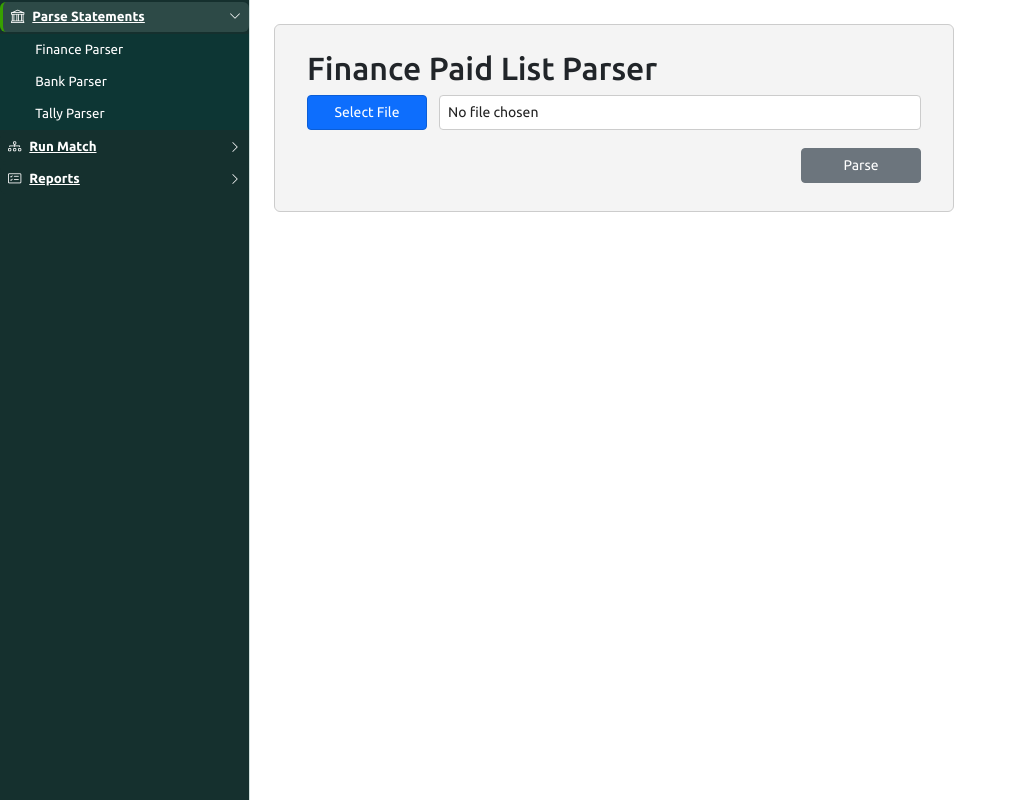
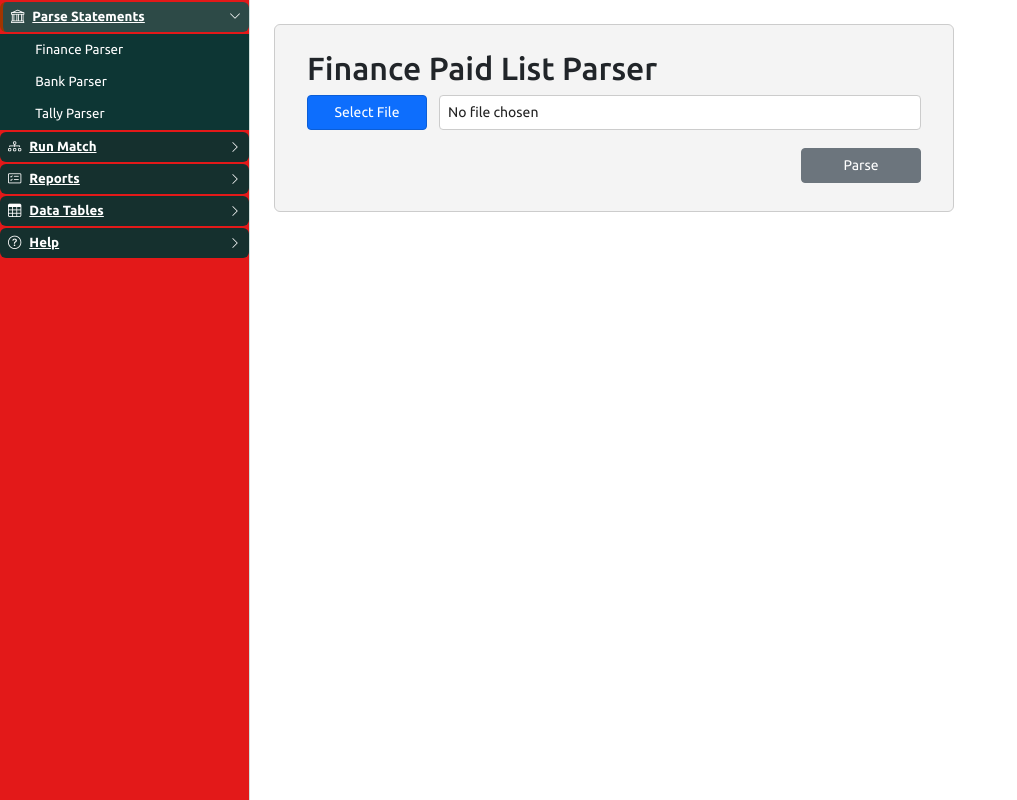
Before and after one commit to IT-Mahmud/Dev_Bank_Recon, a Flask app: page / in a window 1280 px wide. Shown: the part 48-848 px from the top of the page, without its empty margins (0-1017 px from the left). Run offline with Flask 3, Linux system fonts and the light colour scheme; some libraries are stand-ins or nearby versions.

Commit message:
Add data table routes and help text integration
- Introduced new routes for fetching bank, tally, and finance data tables.
- Added help text retrieval functionality for user assistance.
- Updated various route files to include HelpTexts for better user guidance.
- Enhanced the frontend with new data table tabs and corresponding JavaScript for dynamic data loading.

```diff
--- a/routes/bank_fin_reconcile_routes.py
+++ b/routes/bank_fin_reconcile_routes.py
@@ -7,6 +7,7 @@ from datetime import datetime
 
 from utils.db import engine, ensure_table_exists
 from logics.bank_fin_match_logic import bank_fin_match, flatten_bf_matches
+from utils.help_texts import HelpTexts
 
 bank_fin_reconcile_bp = Blueprint('bank_fin_reconcile', __name__)
 
--- a/routes/bank_fin_tally_reconcile_routes.py
+++ b/routes/bank_fin_tally_reconcile_routes.py
@@ -5,6 +5,7 @@ from datetime import datetime
 
 from utils.db import engine, ensure_table_exists
 from logics.bank_fin_tally_match_logic import bank_fin_tally_match
+from utils.help_texts import HelpTexts
 
 import sys
 import traceback
--- a/routes/bank_tally_reconcile_routes.py
+++ b/routes/bank_tally_reconcile_routes.py
@@ -13,6 +13,7 @@ from sqlalchemy import text
 from datetime import datetime
 
 from utils.db import engine, ensure_table_exists
+from utils.help_texts import HelpTexts
 
 from logics.bank_tally_match_logic_mdb import match_cheques as match_cheques_mdb
 from logics.bank_tally_match_logic_mtb import match_cheques as match_cheques_mtb
--- a/routes/main_routes.py
+++ b/routes/main_routes.py
@@ -2,6 +2,7 @@
 
 from flask import Blueprint, render_template
 from routes.parsers_config import PARSERS
+from utils.help_texts import HelpTexts
 
 main_bp = Blueprint('main', __name__)
 
--- a/routes/parsers_config.py
+++ b/routes/parsers_config.py
@@ -4,6 +4,7 @@ from parsers.fin_parser import parse_fin_statement
 from parsers.mdb_parser import parse_mdb_statement
 from parsers.mtb_parser import parse_mtb_statement
 from parsers.tally_parser import parse_tally_file
+from utils.help_texts import HelpTexts
 
 PARSERS = [
     {
--- a/routes/reports_routes.py
+++ b/routes/reports_routes.py
@@ -6,6 +6,7 @@ from sqlalchemy import text
 import pandas as pd
 import io
 import datetime
+from utils.help_texts import HelpTexts
 
 reports_bp = Blueprint('reports', __name__)
 
@@ -630,3 +631,62 @@ def download_bank_tally_matched_excel():
         )
     except Exception as e:
         return jsonify({'success': False, 'msg': str(e)}), 500
+
+@reports_bp.route('/data_table/bank_data', methods=['POST'])
+def get_bank_data_table():
+    data = request.get_json()
+    bank_code = data.get('bank_code')
+    acct_no = data.get('acct_no')
+    statement_month = data.get('statement_month')
+    statement_year = data.get('statement_year')
+
+    try:
+        with engine.connect() as conn:
+            if not any([bank_code, acct_no, statement_month, statement_year]):
+                # No filters: return all rows
+                query = text("SELECT * FROM bank_data")
+                result = conn.execute(query)
+                rows = [dict(row) for row in result.mappings()]
+            else:
+                # Filtered query as before
+                query = text(
+                    "SELECT * FROM bank_data "
+                    "WHERE bank_code = :bank_code AND acct_no = :acct_no "
+                    "AND statement_month = :statement_month AND statement_year = :statement_year"
+                )
+                result = conn.execute(query, {
+                    "bank_code": bank_code,
+                    "acct_no": acct_no,
+                    "statement_month": statement_month,
+                    "statement_year": statement_year
+                })
+                rows = [dict(row) for row in result.mappings()]
+        return jsonify({'success': True, 'data': rows})
+    except Exception as e:
+        return jsonify({'success': False, 'msg': str(e)}), 500
+
+@reports_bp.route('/data_table/tally_data', methods=['POST'])
+def get_tally_data_table():
+    try:
+        with engine.connect() as conn:
+            query = text("SELECT * FROM tally_data")
+            result = conn.execute(query)
+            rows = [dict(row) for row in result.mappings()]
+        return jsonify({'success': True, 'data': rows})
+    except Exception as e:
+        return jsonify({'success': False, 'msg': str(e)}), 500
+
+@reports_bp.route('/data_table/finance_data', methods=['POST'])
+def get_finance_data_table():
+    try:
+        with engine.connect() as conn:
+            query = text("SELECT * FROM fin_data")
+            result = conn.execute(query)
+            rows = [dict(row) for row in result.mappings()]
+        return jsonify({'success': True, 'data': rows})
+    except Exception as e:
+        return jsonify({'success': False, 'msg': str(e)}), 500
+
+@reports_bp.route('/help/<key>', methods=['GET'])
+def get_help_text(key):
+    return {'help_text': HelpTexts.get(key)}
--- a/routes/upload_routes.py
+++ b/routes/upload_routes.py
@@ -11,6 +11,7 @@ from parsers.fin_parser import parse_fin_statement
 from parsers.mdb_parser import parse_mdb_statement
 from parsers.mtb_parser import parse_mtb_statement
 from parsers.tally_parser import parse_tally_file
+from utils.help_texts import HelpTexts
 
 UPLOAD_FOLDER = 'uploads'
 os.makedirs(UPLOAD_FOLDER, exist_ok=True)
--- a/static/parser.css
+++ b/static/parser.css
@@ -190,7 +190,7 @@ hr {
 
 /* Sidebar base */
 .custom-sidebar {
-    background: #15302e;
+    background: #e31919;
     min-width: 250px;
     max-width: 250px;
     min-height: 100vh;
@@ -214,7 +214,7 @@ hr {
 .menu-item.active, .menu-item[aria-expanded="true"] {
     background: #1c4643;
     color: #fff;
-    border-left: 3px solid #37a000;
+    border-left: 3px solid #a03500;
 }
 .menu-item:hover, .menu-item[aria-expanded="true"] {
     background: #2d4a47;
--- a/static/parser_tabs.js
+++ b/static/parser_tabs.js
@@ -9,6 +9,106 @@ function showTab(tabId) {
     });
     document.getElementById('pane-' + tabId).style.display = 'block';
     document.getElementById('btn-' + tabId).setAttribute('data-active','1');
+    // Auto-load Data Tables when tab is shown
+    if (tabId === 'bank-data-table') {
+        const resultDiv = document.getElementById('bank-data-table-result');
+        resultDiv.textContent = 'Loading...';
+        fetch('/data_table/bank_data', {
+            method: 'POST',
+            headers: { 'Content-Type': 'application/json' },
+            body: JSON.stringify({})
+        })
+        .then(resp => resp.json())
+        .then(data => {
+            if (data.success && data.data.length) {
+                const rows = data.data;
+                const columns = Object.keys(rows[0]);
+                let html = `<div class='report-table-wrapper'><table class="report-table"><tr>`;
+                columns.forEach(col => { html += `<th>${col}</th>`; });
+                html += '</tr>';
+                rows.forEach(row => {
+                    html += '<tr>';
+                    columns.forEach(col => { html += `<td>${row[col] === null ? '' : row[col]}</td>`; });
+                    html += '</tr>';
+                });
+                html += '</table></div>';
+                resultDiv.innerHTML = html;
+            } else if (data.success && data.data.length === 0) {
+                resultDiv.textContent = 'No records found.';
+            } else {
+                resultDiv.textContent = data.msg || 'Failed to fetch data.';
+            }
+        })
+        .catch(() => {
+            resultDiv.textContent = 'Error fetching data.';
+        });
+    }
+    if (tabId === 'tally-data-table') {
+        const resultDiv = document.getElementById('tally-data-table-result');
+        resultDiv.textContent = 'Loading...';
+        fetch('/data_table/tally_data', {
+            method: 'POST',
+            headers: { 'Content-Type': 'application/json' },
+            body: JSON.stringify({})
+        })
+        .then(resp => resp.json())
+        .then(data => {
+            if (data.success && data.data.length) {
+                const rows = data.data;
+                const columns = Object.keys(rows[0]);
+                let html = `<div class='report-table-wrapper'><table class="report-table"><tr>`;
+                columns.forEach(col => { html += `<th>${col}</th>`; });
+                html += '</tr>';
+                rows.forEach(row => {
+                    html += '<tr>';
+                    columns.forEach(col => { html += `<td>${row[col] === null ? '' : row[col]}</td>`; });
+                    html += '</tr>';
+                });
+                html += '</table></div>';
+                resultDiv.innerHTML = html;
+            } else if (data.success && data.data.length === 0) {
+                resultDiv.textContent = 'No records found.';
+            } else {
+                resultDiv.textContent = data.msg || 'Failed to fetch data.';
+            }
+        })
+        .catch(() => {
+            resultDiv.textContent = 'Error fetching data.';
+        });
+    }
+    if (tabId === 'finance-data-table') {
+        const resultDiv = document.getElementById('finance-data-table-result');
+        resultDiv.textContent = 'Loading...';
+        fetch('/data_table/finance_data', {
+            method: 'POST',
+            headers: { 'Content-Type': 'application/json' },
+            body: JSON.stringify({})
+        })
+        .then(resp => resp.json())
+        .then(data => {
+            if (data.success && data.data.length) {
+                const rows = data.data;
+                const columns = Object.keys(rows[0]);
+                let html = `<div class='report-table-wrapper'><table class="report-table"><tr>`;
+                columns.forEach(col => { html += `<th>${col}</th>`; });
+                html += '</tr>';
+                rows.forEach(row => {
+                    html += '<tr>';
+                    columns.forEach(col => { html += `<td>${row[col] === null ? '' : row[col]}</td>`; });
+                    html += '</tr>';
+                });
+                html += '</table></div>';
+                resultDiv.innerHTML = html;
+            } else if (data.success && data.data.length === 0) {
+                resultDiv.textContent = 'No records found.';
+            } else {
+                resultDiv.textContent = data.msg || 'Failed to fetch data.';
+            }
+        })
+        .catch(() => {
+            resultDiv.textContent = 'Error fetching data.';
+        });
+    }
 }
 
 function fetchAndSetBanks(selectId) {
@@ -1792,3 +1892,183 @@ if (btMatchedForm) {
         .finally(() => { excelBtn.disabled = false; excelBtn.textContent = 'Download Excel'; });
     });
 }
+
+// --- Data Tables: Bank Data Table ---
+if (document.getElementById('bank-data-table-bank-code-select')) {
+    populateBankDropdown('bank-data-table-bank-code-select', function() {
+        const bankCode = document.getElementById('bank-data-table-bank-code-select').value;
+        populateAccountDropdown('bank-data-table-acct-no-select', bankCode);
+    });
+    document.getElementById('bank-data-table-bank-code-select').addEventListener('change', function() {
+        const bankCode = this.value;
+        populateAccountDropdown('bank-data-table-acct-no-select', bankCode);
+    });
+    // Populate months and years
+    fetch('/get_statement_months', { method: 'GET' })
+        .then(resp => resp.json())
+        .then(data => {
+            const select = document.getElementById('bank-data-table-statement-month-select');
+            select.innerHTML = '<option value="">-- Select Month --</option>';
+            if (data.success && data.months.length) {
+                data.months.forEach(month => {
+                    const opt = document.createElement('option');
+                    opt.value = month;
+                    opt.text = month;
+                    select.appendChild(opt);
+                });
+            } else {
+                select.innerHTML = '<option value="">No months found</option>';
+            }
+        });
+    fetch('/get_statement_years', { method: 'GET' })
+        .then(resp => resp.json())
+        .then(data => {
+            const select = document.getElementById('bank-data-table-statement-year-select');
+            select.innerHTML = '<option value="">-- Select Year --</option>';
+            if (data.success && data.years.length) {
+                data.years.forEach(year => {
+                    const opt = document.createElement('option');
+                    opt.value = year;
+                    opt.text = year;
+                    select.appendChild(opt);
+                });
+            } else {
+                select.innerHTML = '<option value="">No years found</option>';
+            }
+        });
+}
+// --- Data Tables: Tally Data Table ---
+if (document.getElementById('tally-data-table-bank-code-select')) {
+    populateBankDropdown('tally-data-table-bank-code-select', function() {
+        const bankCode = document.getElementById('tally-data-table-bank-code-select').value;
+        populateAccountDropdown('tally-data-table-acct-no-select', bankCode);
+    });
+    document.getElementById('tally-data-table-bank-code-select').addEventListener('change', function() {
+        const bankCode = this.value;
+        populateAccountDropdown('tally-data-table-acct-no-select', bankCode);
+    });
+    // Populate months and years
+    fetch('/get_tally_statement_months', { method: 'GET' })
+        .then(resp => resp.json())
+        .then(data => {
+            const select = document.getElementById('tally-data-table-statement-month-select');
+            select.innerHTML = '<option value="">-- Select Month --</option>';
+            if (data.success && data.months.length) {
+                data.months.forEach(month => {
+                    const opt = document.createElement('option');
+                    opt.value = month;
+                    opt.text = month;
+                    select.appendChild(opt);
+                });
+            } else {
+                select.innerHTML = '<option value="">No months found</option>';
+            }
+        });
+    fetch('/get_tally_statement_years', { method: 'GET' })
+        .then(resp => resp.json())
+        .then(data => {
+            const select = document.getElementById('tally-data-table-statement-year-select');
+            select.innerHTML = '<option value="">-- Select Year --</option>';
+            if (data.success && data.years.length) {
+                data.years.forEach(year => {
+                    const opt = document.createElement('option');
+                    opt.value = year;
+                    opt.text = year;
+                    select.appendChild(opt);
+                });
+            } else {
+                select.innerHTML = '<option value="">No years found</option>';
+            }
+        });
+}
+// --- Data Tables: Finance Data Table ---
+if (document.getElementById('finance-data-table-bank-code-select')) {
+    populateBankDropdown('finance-data-table-bank-code-select', function() {
+        const bankCode = document.getElementById('finance-data-table-bank-code-select').value;
+        populateAccountDropdown('finance-data-table-acct-no-select', bankCode);
+    });
+    document.getElementById('finance-data-table-bank-code-select').addEventListener('change', function() {
+        const bankCode = this.value;
+        populateAccountDropdown('finance-data-table-acct-no-select', bankCode);
+    });
+    // Populate months and years
+    fetch('/get_statement_months', { method: 'GET' })
+        .then(resp => resp.json())
+        .then(data => {
+            const select = document.getElementById('finance-data-table-statement-month-select');
+            select.innerHTML = '<option value="">-- Select Month --</option>';
+            if (data.success && data.months.length) {
+                data.months.forEach(month => {
+                    const opt = document.createElement('option');
+                    opt.value = month;
+                    opt.text = month;
+                    select.appendChild(opt);
+                });
+            } else {
+                select.innerHTML = '<option value="">No months found</option>';
+            }
+        });
+    fetch('/get_statement_years', { method: 'GET' })
+        .then(resp => resp.json())
+        .then(data => {
+            const select = document.getElementById('finance-data-table-statement-year-select');
+            select.innerHTML = '<option value="">-- Select Year --</option>';
+            if (data.success && data.years.length) {
+                data.years.forEach(year => {
+                    const opt = document.createElement('option');
+                    opt.value = year;
+                    opt.text = year;
+                    select.appendChild(opt);
+                });
+            } else {
+                select.innerHTML = '<option value="">No years found</option>';
+            }
+        });
+}
+
+// --- Data Tables: Bank Data Table Form Submission ---
+const bankDataTableForm = document.getElementById('bank-data-table-form');
+if (bankDataTableForm) {
+    bankDataTableForm.addEventListener('submit', function(e) {
+        e.preventDefault();
+        const btn = document.getElementById('bank-data-table-btn');
+        btn.disabled = true;
+        btn.textContent = 'Loading...';
+        const resultDiv = document.getElementById('bank-data-table-result');
+        resultDiv.textContent = 'Loading...';
+        fetch('/data_table/bank_data', {
+            method: 'POST',
+            headers: { 'Content-Type': 'application/json' },
+            body: JSON.stringify({})
+        })
+        .then(resp => resp.json())
+        .then(data => {
+            if (data.success && data.data.length) {
+                // Render table
+                const rows = data.data;
+                const columns = Object.keys(rows[0]);
+                let html = `<div class='report-table-wrapper'><table class="report-table"><tr>`;
+                columns.forEach(col => { html += `<th>${col}</th>`; });
+                html += '</tr>';
+                rows.forEach(row => {
+                    html += '<tr>';
+                    columns.forEach(col => { html += `<td>${row[col] === null ? '' : row[col]}</td>`; });
+                    html += '</tr>';
+                });
+                html += '</table></div>';
+                resultDiv.innerHTML = html;
+            } else if (data.success && data.data.length === 0) {
+                resultDiv.textContent = 'No records found.';
+            } else {
+                resultDiv.textContent = data.msg || 'Failed to fetch data.';
+            }
+        })
+        .catch(() => {
+            resultDiv.textContent = 'Error fetching data.';
+        })
+        .finally(() => {
+            btn.disabled = false;
+            btn.textContent = 'Show Table';
+        });
+    });
+}
--- a/templates/parser_tabs.html
+++ b/templates/parser_tabs.html
@@ -59,6 +59,46 @@
                     <a class="submenu-item" href="#" onclick="showTab('bank-tally-matched-report')">Bank-Tally Matched Report</a>
                 </div>
             </div>
+        </div>
+        <!-- Data Tables -->
+        <div class="menu-group">
+            <a class="menu-item d-flex align-items-center justify-content-between fw-bold" data-bs-toggle="collapse" href="#dataTablesMenu" role="button" aria-expanded="false" aria-controls="dataTablesMenu">
+                <span class="d-flex align-items-center"><i class="bi bi-table me-2"></i> Data Tables</span>
+                <i class="bi bi-chevron-down ms-2"></i>
+            </a>
+            <div class="collapse" id="dataTablesMenu">
+                <div class="submenu-list">
+                    <a class="submenu-item" id="btn-bank-data-table" href="#" onclick="showTab('bank-data-table')">Bank Data</a>
+                    <a class="submenu-item" id="btn-tally-data-table" href="#" onclick="showTab('tally-data-table')">Tally Data</a>
+                    <a class="submenu-item" id="btn-finance-data-table" href="#" onclick="showTab('finance-data-table')">Finance Data</a>
+                </div>
+            </div>
+        </div>
+        <!-- Help (Standalone) -->
+        <div class="menu-group">
+            <a class="menu-item d-flex align-items-center justify-content-between fw-bold" data-bs-toggle="collapse" href="#helpMenu" role="button" aria-expanded="false" aria-controls="helpMenu">
+                <span class="d-flex align-items-center"><i class="bi bi-question-circle me-2"></i> Help</span>
+                <i class="bi bi-chevron-down ms-2"></i>
+            </a>
+            <div class="collapse" id="helpMenu">
+                <div class="submenu-list">
+                    <a class="submenu-item" href="#" onclick="showHelp('BANK')">Bank</a>
+                    <a class="submenu-item" href="#" onclick="showHelp('TALLY')">Tally</a>
+                    <a class="submenu-item" href="#" onclick="showHelp('FIN')">Finance</a>
+                </div>
+            </div>
+        </div>
+        <!-- Help Modal -->
+        <div class="modal fade" id="helpModal" tabindex="-1" aria-labelledby="helpModalLabel" aria-hidden="true">
+          <div class="modal-dialog modal-lg">
+            <div class="modal-content">
+              <div class="modal-header">
+                <h5 class="modal-title" id="helpModalLabel">Help</h5>
+                <button type="button" class="btn-close" data-bs-dismiss="modal" aria-label="Close"></button>
+              </div>
+              <div class="modal-body" id="helpModalBody" style="white-space: pre-wrap;"></div>
+            </div>
+          </div>
         </div>
     </nav>
     <div class="flex-grow-1 tab-content-vertical p-4">
@@ -124,7 +164,7 @@
                         <button type="submit" class="parser-parse-btn" id="reconcile-btn">Reconcile</button>
                     </div>
                 </form>
-                <div id="reconcile-result" style="margin-top:20px;font-family:monospace;"></div>
+                <div id="reconcile-result" style="margin-top:20px;"></div>
             </div>
         </div>
 
@@ -150,7 +190,7 @@
                         <button type="submit" class="parser-parse-btn" id="bft-reconcile-btn">Reconcile</button>
                     </div>
                 </form>
-                <div id="bft-reconcile-result" style="margin-top:20px;font-family:monospace;"></div>
+                <div id="bft-reconcile-result" style="margin-top:20px;"></div>
             </div>
         </div>
 
@@ -176,7 +216,7 @@
                         <button type="submit" class="parser-parse-btn" id="bank-tally-reconcile-btn">Reconcile</button>
                     </div>
                 </form>
-                <div id="bank-tally-reconcile-result" style="margin-top:20px;font-family:monospace;"></div>
+                <div id="bank-tally-reconcile-result" style="margin-top:20px;"></div>
             </div>
         </div>
 
@@ -374,12 +414,48 @@
             </div>
         </div>
 
+        <!-- Data Tables Tab Panes -->
+        <div class="tab-pane" id="pane-bank-data-table" style="display:none;">
+            <div class="parser-container parser-container-fullwidth">
+                <h2>Bank Data Table</h2>
+                <div id="bank-data-table-result" style="margin-top:20px;"></div>
+            </div>
+        </div>
+        <div class="tab-pane" id="pane-tally-data-table" style="display:none;">
+            <div class="parser-container parser-container-fullwidth">
+                <h2>Tally Data Table</h2>
+                <div id="tally-data-table-result" style="margin-top:20px;"></div>
+            </div>
+        </div>
+        <div class="tab-pane" id="pane-finance-data-table" style="display:none;">
+            <div class="parser-container parser-container-fullwidth">
+                <h2>Finance Data Table</h2>
+                <div id="finance-data-table-result" style="margin-top:20px;"></div>
+            </div>
+        </div>
+
     </div>
 </div>
 
 <!-- Modularized JS include -->
 <script src="https://cdn.jsdelivr.net/npm/bootstrap@5.3.0/dist/js/bootstrap.bundle.min.js"></script>
 <script src="{{ url_for('static', filename='parser_tabs.js') }}"></script>
+<script>
+function showHelp(key) {
+    fetch('/help/' + key)
+        .then(response => response.json())
+        .then(data => {
+            let title = key.charAt(0) + key.slice(1).toLowerCase();
+            if (key === 'BANK') title = 'Bank Parsers';
+            if (key === 'TALLY') title = 'Tally Parser';
+            if (key === 'FIN') title = 'Finance Paid List Parser';
+            document.getElementById('helpModalLabel').innerText = title + ' Help';
+            document.getElementById('helpModalBody').innerText = data.help_text;
+            var helpModal = new bootstrap.Modal(document.getElementById('helpModal'));
+            helpModal.show();
+        });
+}
+</script>
 
 </body>
 </html>
```
Also changed, not shown: utils/help_texts.py (added, +155 -0 lines).
